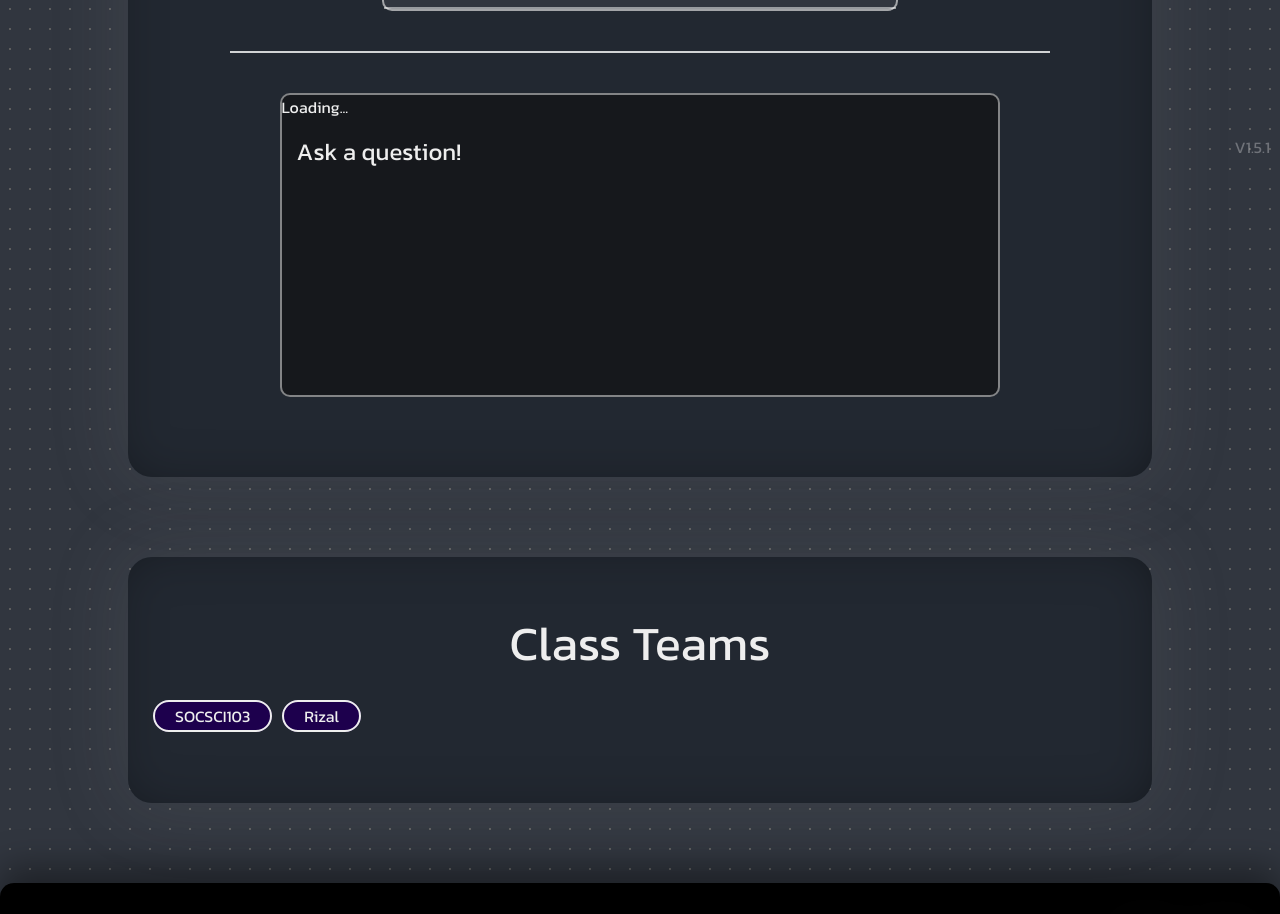
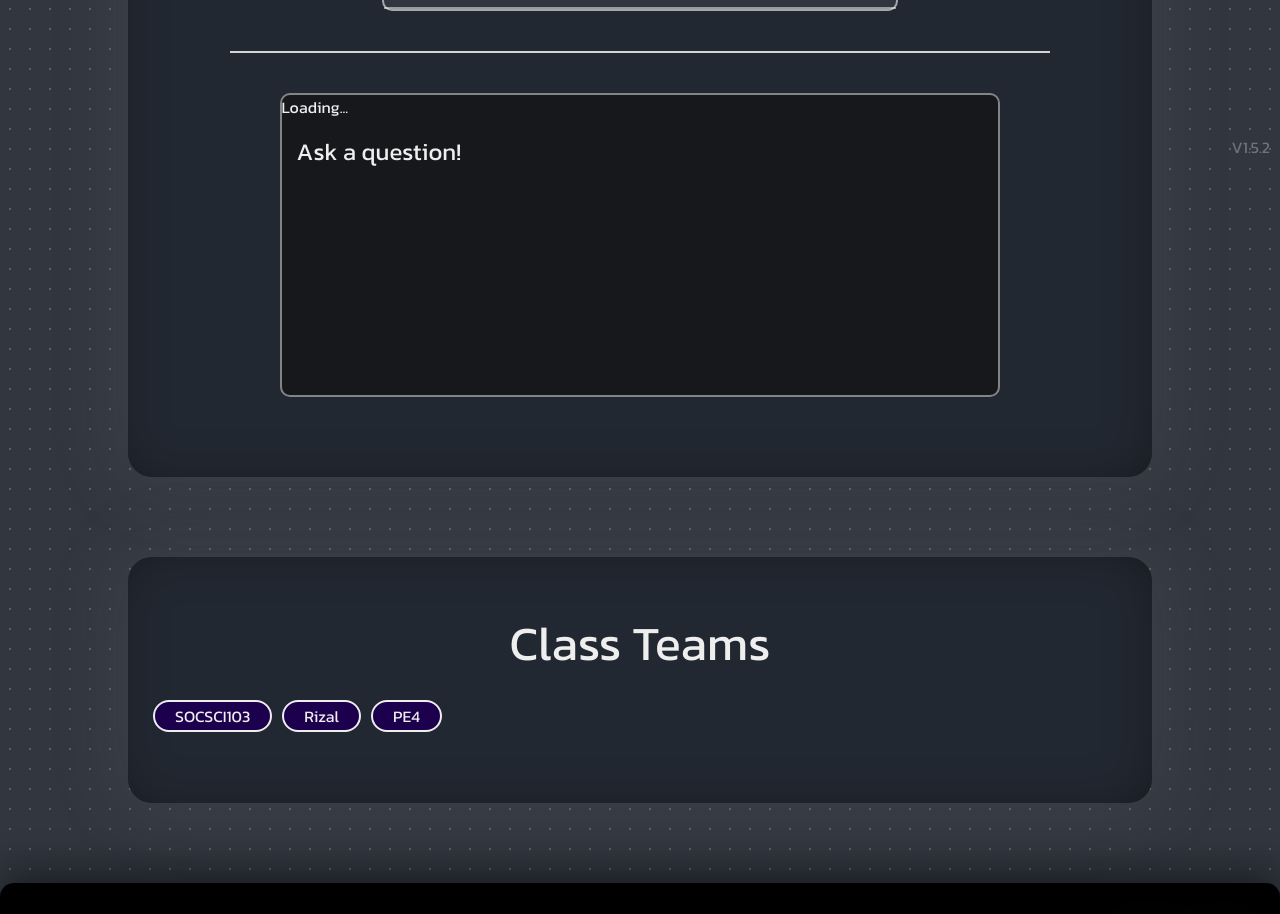
Before and after one commit to IkedaLab-Daniel/AskDaniel, a React (Vite) app: page / in a window 1280 px wide. Shown: the part 641-1555 px from the top of the page. Built offline with nearby package versions, Linux system fonts and the light colour scheme; no server answers.

Commit message:
Added teams link: PE3

```diff
--- a/package.json
+++ b/package.json
@@ -1,7 +1,7 @@
 {
   "name": "askdaniel",
   "private": true,
-  "version": "1.5.1",
+  "version": "1.5.2",
   "type": "module",
   "scripts": {
     "dev": "vite",
--- a/src/App.jsx
+++ b/src/App.jsx
@@ -7,7 +7,7 @@ function App() {
     return(
       <>
         <Page1 />
-        <span className='version'>V1.5.1</span>
+        <span className='version'>V1.5.2</span>
         <Footer />
       </>
     )
--- a/src/Components/ClassTeams.jsx
+++ b/src/Components/ClassTeams.jsx
@@ -12,6 +12,9 @@ const ClassTeams = () => {
                     <div className="class-link-container">
                         <a href="https://teams.microsoft.com/l/team/19%3ATOhqiQRRsOkC1eaOv3tE882L2287Ot_8OvgeUCCE1Sc1%40thread.tacv2/conversations?groupId=91ec9480-63d2-4c12-84b6-fc1537296a51&tenantId=936073b4-1e36-4928-8bf8-a7320e90721d" className="class-link" target="_blank">Rizal</a>
                     </div>
+                    <div className="class-link-container">
+                        <a href="https://teams.microsoft.com/l/team/19%3Aw8a_IVZWmqEbHGAARiD1aiYqHrYOh9vHtNFWuIORsTE1%40thread.tacv2/conversations?groupId=429d0481-1932-40fc-994a-ebba8cf3cfde&tenantId=936073b4-1e36-4928-8bf8-a7320e90721d" className="class-link" target="_blank">PE4</a>
+                    </div>
                 </div>
 
             </div>
```
